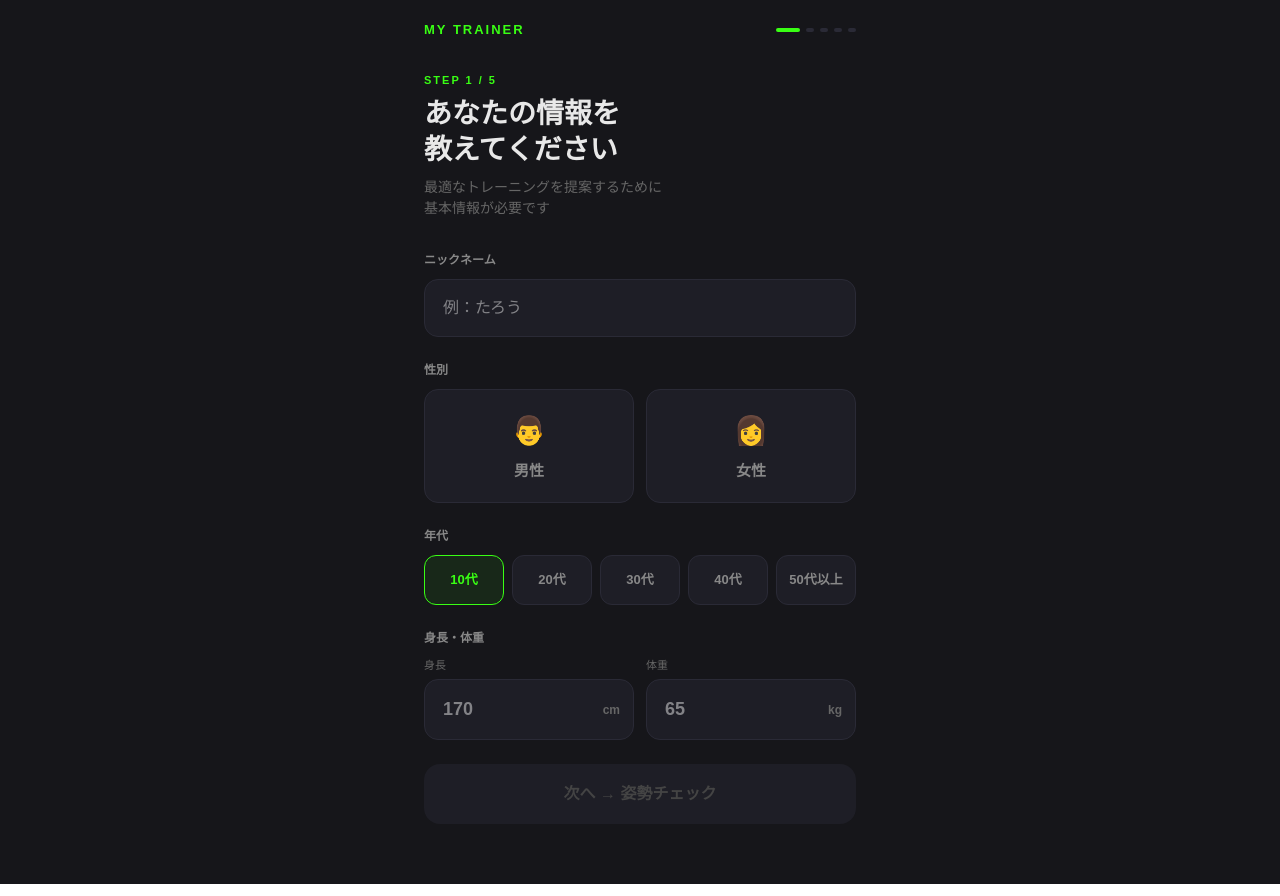
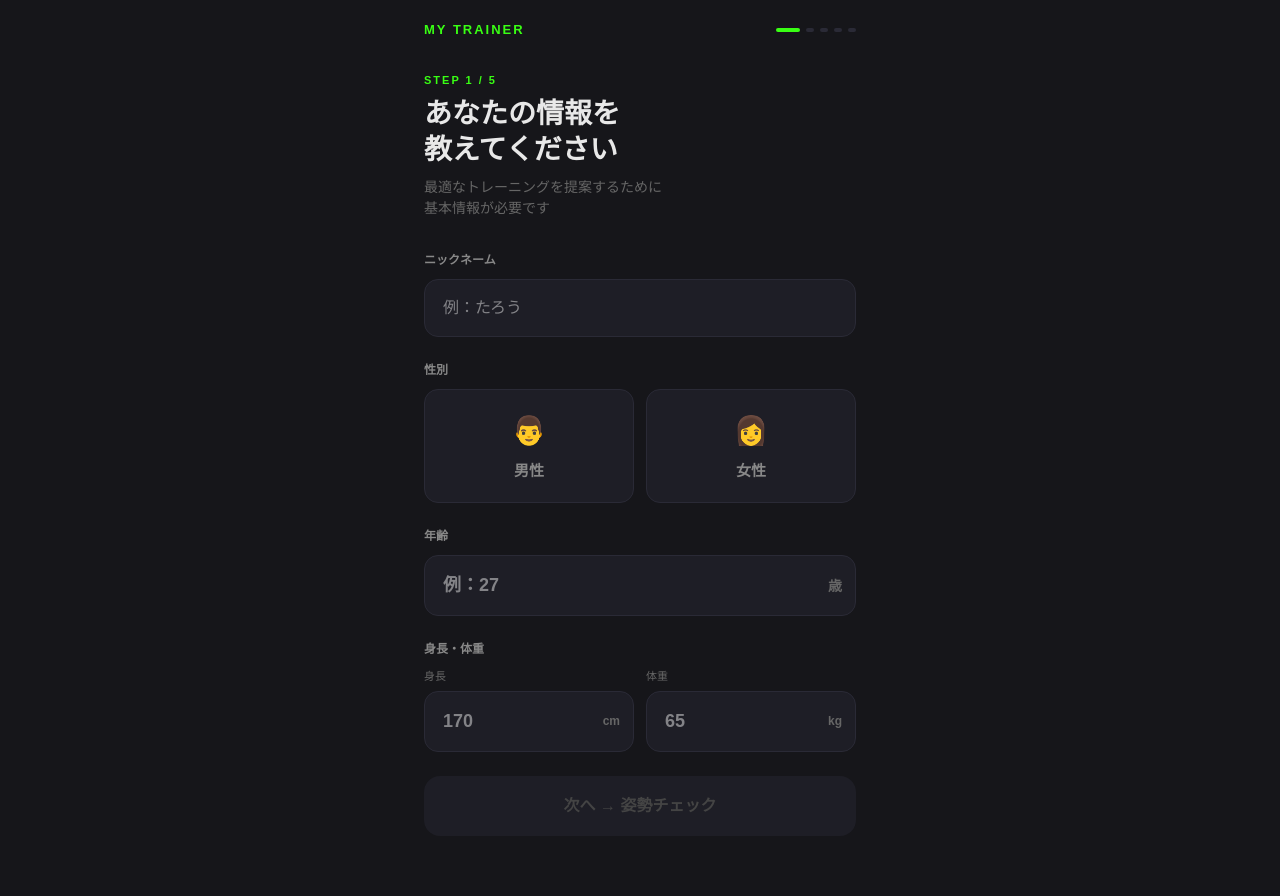
Before and after one commit to tamanegu19980331-prog/mytrainer-app, a Next.js app: page /onboarding in a window 1280 px wide. Built offline with nearby package versions, Linux system fonts and the light colour scheme; no server answers.

Commit message:
improve onboarding age input and progress page redesign

```diff
--- a/app/onboarding/page.tsx
+++ b/app/onboarding/page.tsx
@@ -47,24 +47,6 @@ export default function OnboardingPage() {
 
   const isValid = profile.name && profile.gender && profile.height && profile.weight && profile.age
 
-  const AGE_GROUPS = [
-    {label:'10代', value:'15'},
-    {label:'20代', value:'25'},
-    {label:'30代', value:'35'},
-    {label:'40代', value:'45'},
-    {label:'50代以上', value:'55'},
-  ]
-
-  const getSelectedAge = () => {
-    const age = Number(profile.age)
-    if (age < 20) return '15'
-    if (age < 30) return '25'
-    if (age < 40) return '35'
-    if (age < 50) return '45'
-    if (age >= 50) return '55'
-    return ''
-  }
-
   return (
     <div style={{background:'#16161a',minHeight:'100vh',color:'#e8e8e8'}}>
       <div style={{maxWidth:480,margin:'0 auto',padding:'0 0 60px'}}>
@@ -93,10 +75,10 @@ export default function OnboardingPage() {
             <div style={{fontSize:12,color:'#888',fontWeight:600,marginBottom:10}}>ニックネーム</div>
             <input
               style={{
-                width:'100%', background:'#1e1e26',
+                width:'100%',background:'#1e1e26',
                 border:'1.5px solid '+(profile.name?'#39ff14':'#2a2a36'),
-                borderRadius:14, padding:'16px 18px',
-                color:'#e8e8e8', fontSize:16, outline:'none',
+                borderRadius:14,padding:'16px 18px',
+                color:'#e8e8e8',fontSize:16,outline:'none',
                 transition:'border 0.2s',
               }}
               placeholder="例：たろう"
@@ -115,9 +97,9 @@ export default function OnboardingPage() {
                     padding:'20px 16px',
                     background:profile.gender===g.v?'rgba(57,255,20,0.08)':'#1e1e26',
                     border:'1.5px solid '+(profile.gender===g.v?'#39ff14':'#2a2a36'),
-                    borderRadius:14, color:profile.gender===g.v?'#39ff14':'#888',
-                    fontSize:15, fontWeight:700, cursor:'pointer',
-                    display:'flex', flexDirection:'column', alignItems:'center', gap:8,
+                    borderRadius:14,color:profile.gender===g.v?'#39ff14':'#888',
+                    fontSize:15,fontWeight:700,cursor:'pointer',
+                    display:'flex',flexDirection:'column',alignItems:'center',gap:8,
                     transition:'all 0.2s',
                   }}>
                   <span style={{fontSize:28}}>{g.emoji}</span>
@@ -127,23 +109,28 @@ export default function OnboardingPage() {
             </div>
           </div>
 
-          {/* 年代 */}
+          {/* 年齢 */}
           <div style={{marginBottom:24}}>
-            <div style={{fontSize:12,color:'#888',fontWeight:600,marginBottom:10}}>年代</div>
-            <div style={{display:'flex',gap:8,flexWrap:'wrap'}}>
-              {AGE_GROUPS.map(a=>(
-                <button key={a.value} onClick={()=>setProfile(p=>({...p,age:a.value}))}
-                  style={{
-                    flex:1, minWidth:60, padding:'14px 8px',
-                    background:getSelectedAge()===a.value?'rgba(57,255,20,0.08)':'#1e1e26',
-                    border:'1.5px solid '+(getSelectedAge()===a.value?'#39ff14':'#2a2a36'),
-                    borderRadius:12, color:getSelectedAge()===a.value?'#39ff14':'#888',
-                    fontSize:13, fontWeight:700, cursor:'pointer',
-                    transition:'all 0.2s',
-                  }}>
-                  {a.label}
-                </button>
-              ))}
+            <div style={{fontSize:12,color:'#888',fontWeight:600,marginBottom:10}}>年齢</div>
+            <div style={{position:'relative'}}>
+              <input type="number"
+                style={{
+                  width:'100%',background:'#1e1e26',
+                  border:'1.5px solid '+(profile.age?'#39ff14':'#2a2a36'),
+                  borderRadius:14,padding:'16px 44px 16px 18px',
+                  color:'#e8e8e8',fontSize:18,fontWeight:700,
+                  outline:'none',transition:'border 0.2s',
+                }}
+                placeholder="例：27"
+                min="10" max="99"
+                value={profile.age}
+                onChange={e=>setProfile(p=>({...p,age:e.target.value}))}
+              />
+              <div style={{
+                position:'absolute',right:14,top:'50%',
+                transform:'translateY(-50%)',
+                fontSize:14,color:'#666',fontWeight:600,
+              }}>歳</div>
             </div>
           </div>
 
@@ -155,16 +142,16 @@ export default function OnboardingPage() {
                 {key:'height',label:'身長',unit:'cm',placeholder:'170'},
                 {key:'weight',label:'体重',unit:'kg',placeholder:'65'},
               ].map(item=>(
-                <div key={item.key} style={{position:'relative'}}>
+                <div key={item.key}>
                   <div style={{fontSize:11,color:'#666',marginBottom:6}}>{item.label}</div>
                   <div style={{position:'relative'}}>
                     <input type="number"
                       style={{
-                        width:'100%', background:'#1e1e26',
+                        width:'100%',background:'#1e1e26',
                         border:'1.5px solid '+((profile as any)[item.key]?'#39ff14':'#2a2a36'),
-                        borderRadius:14, padding:'16px 44px 16px 18px',
-                        color:'#e8e8e8', fontSize:18, fontWeight:700,
-                        outline:'none', transition:'border 0.2s',
+                        borderRadius:14,padding:'16px 44px 16px 18px',
+                        color:'#e8e8e8',fontSize:18,fontWeight:700,
+                        outline:'none',transition:'border 0.2s',
                       }}
                       placeholder={item.placeholder}
                       value={(profile as any)[item.key]}
@@ -182,8 +169,8 @@ export default function OnboardingPage() {
           {/* BMI */}
           {bmi&&(
             <div style={{
-              background:'#1e1e26', borderRadius:14, padding:'16px 18px',
-              marginBottom:24, border:'1px solid #2a2a36',
+              background:'#1e1e26',borderRadius:14,padding:'16px 18px',
+              marginBottom:24,border:'1px solid #2a2a36',
             }}>
               <div style={{display:'flex',justifyContent:'space-between',alignItems:'center',marginBottom:10}}>
                 <div>
@@ -204,11 +191,11 @@ export default function OnboardingPage() {
           {/* ボタン */}
           <button onClick={saveProfile} disabled={loading||!isValid}
             style={{
-              width:'100%', padding:'18px',
+              width:'100%',padding:'18px',
               background:isValid?'#39ff14':'#1e1e26',
               color:isValid?'#000':'#444',
-              border:'none', borderRadius:16,
-              fontSize:16, fontWeight:800,
+              border:'none',borderRadius:16,
+              fontSize:16,fontWeight:800,
               cursor:isValid?'pointer':'not-allowed',
               opacity:loading?0.7:1,
               transition:'all 0.2s',
```
